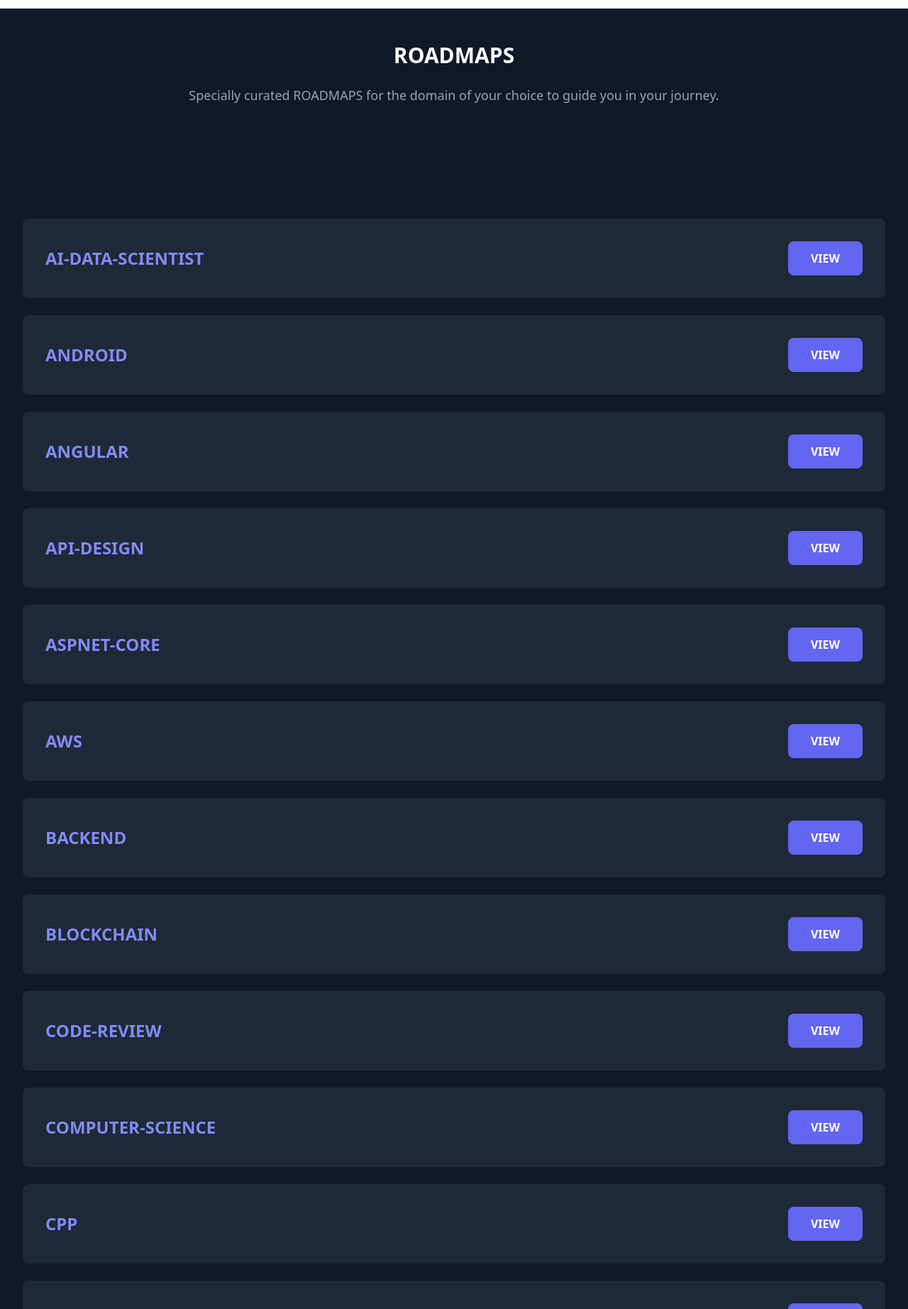
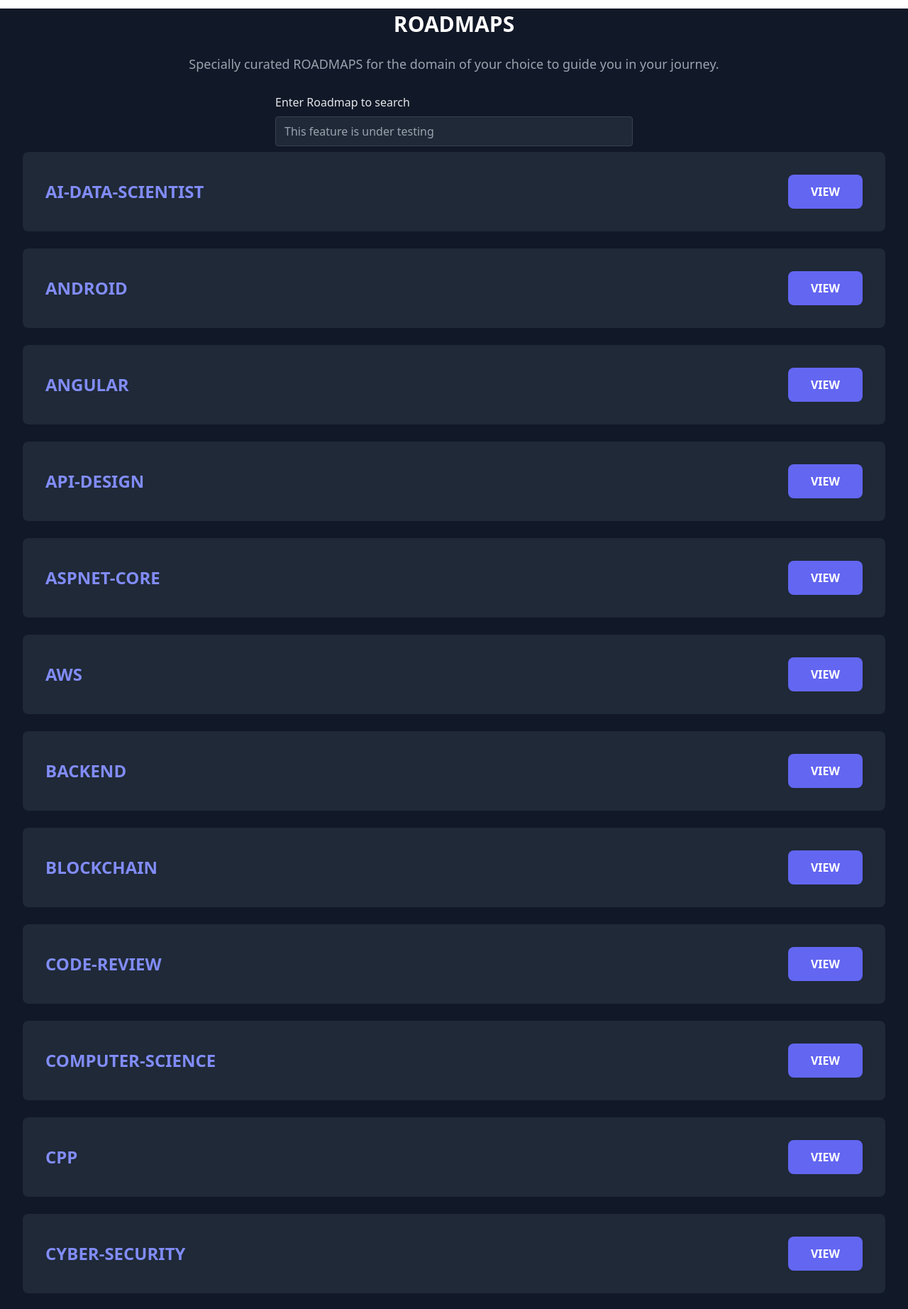
Before and after one commit to riaan-attar/AceUp, a Django app: page /roadmapsview/ in a window 1280 px wide. Shown: the part 80-1924 px from the top of the page at 71% size. Run offline with Django 4.2, Linux system fonts and the light colour scheme; data comes from the database, SQL or seed files in the repository; both versions use the stored data as it was after the commit; some libraries are stand-ins or nearby versions.

Commit message:
Roadmaps updates

```diff
--- a/AceUp/urls.py
+++ b/AceUp/urls.py
@@ -28,7 +28,9 @@ urlpatterns = [
     path("testEntry/", testEntry, name = "testEntry"),
     path("contactus/",views.contact,name = "contact"),
     path('reader/<int:pk>/',views.reader,name='reader'),
+    path('pdfreader/<int:pk>/',views.pdfreader,name='pdfreader'),
     path('gen/', gen , name = 'gen'),
     path('communities/',views.communities,name = 'communities'),
     path('events/',views.eventsview,name = 'events'),
+    path('upload_pdfs/', views.upload_pdfs, name='upload_pdfs'),
 ]
--- a/templates/roadmaps.html
+++ b/templates/roadmaps.html
@@ -1,3 +1,4 @@
+{% load static %}
 <!DOCTYPE html>
 <html lang="en">
 <head>
@@ -45,10 +46,10 @@
         </header>
     </div>
 </div>
-<div class="py-6 sm:py-8 lg:py-12">
+<div class="py-6 sm:py-8 lg:py-1">
   <div class="mx-auto max-w-screen-2xl px-4 md:px-8">
     <!-- text - start -->
-    <div class="mb-10 md:mb-16">
+    <div class="mb-3 md:mb-5">
       <h2 class="mb-4 text-center text-2xl font-bold text-white md:mb-6 lg:text-3xl">ROADMAPS</h2>
 
       <p class="mx-auto max-w-screen-md text-center text-gray-400 md:text-lg">Specially curated ROADMAPS for the domain of your choice to guide you in your journey. </p>
@@ -57,7 +58,18 @@
   </div>
 </div>
 
-<div class="bg-gray-900 py-6 sm:py-8 lg:py-12">
+
+<form class="mx-auto max-w-lg rounded-lg bg-gray-900">
+  <div class="flex flex-col gap-2 p-4 md:p-1">
+    <div>
+      <label for="text" class="mb-2 inline-block text-sm text-gray-200 sm:text-base">Enter Roadmap to search</label>
+      <input name="text" placeholder="This feature is under testing " class="w-full rounded border border-gray-700 bg-gray-800 px-3 py-2 text-gray-200 outline-none ring-indigo-500 transition duration-100 focus:ring" />
+    </div>
+  </div>
+</form>
+
+
+<div class="bg-gray-900 py-6 sm:py-8 lg:py-1">
 
   <div class="mx-auto max-w-screen-2xl px-4 md:px-8">
     {% for i in roadmaps %}
@@ -66,7 +78,7 @@
         <h2 class="text-xl font-bold text-indigo-400 md:text-2xl">{{i.title|upper}} </h2>
         <!-- <p class="text-gray-300">SUB: {{i.subject|upper}}&emsp;&emsp;|&emsp;&emsp;YEAR: {{i.year}}</p> -->
       </div>
-      <a href="{{ i.url.url }}" class="inline-block rounded-lg bg-indigo-500 px-8 py-3 text-center text-sm font-semibold text-white outline-none ring-indigo-300 transition duration-100 hover:bg-indigo-600 focus-visible:ring active:bg-indigo-700 md:text-base">VIEW</a>
+      <a href="{% url 'pdfreader' pk=i.id %}" class="inline-block rounded-lg bg-indigo-500 px-8 py-3 text-center text-sm font-semibold text-white outline-none ring-indigo-300 transition duration-100 hover:bg-indigo-600 focus-visible:ring active:bg-indigo-700 md:text-base">VIEW</a>
     </div>
     <br>
     {% endfor %}
--- a/user/models.py
+++ b/user/models.py
@@ -30,4 +30,4 @@ class event(models.Model):
 
 class roadmaps(models.Model):
     title = models.CharField(max_length=255)
-    url = models.FileField(upload_to='satic/roadmaps')
+    url = models.FileField(upload_to='satic/roadmaps/')
--- a/user/views.py
+++ b/user/views.py
@@ -37,3 +37,44 @@ def displayTesti(request):
 
 def contact(request):
     return render(request,'contact.html')
+
+def pdfreader(request,pk):
+    file_link = roadmaps.objects.get(id=pk)
+    file_l = file_link.url.name
+    filea= os.path.basename(file_l)
+    filea = 'roadmaps/'+filea
+    file_l = static(filea)
+    return render(request,'reader.html',{"file":file_l})
+
+# user/views.py
+from django.shortcuts import render, redirect
+from django.core.files.storage import default_storage
+from django.conf import settings
+from django.core.files.base import ContentFile
+import os
+
+def upload_pdfs(request):
+    if request.method == 'POST':
+        # Check if files are present in the request
+        if 'pdf_files' in request.FILES:
+            files = request.FILES.getlist('pdf_files')
+
+            for file in files:
+                # Generate a file name and save the file
+                file_name = file.name
+                file_path = os.path.join(settings.MEDIA_ROOT, 'satic/roadmaps/', file_name)
+
+                # Save file to the media directory
+                with default_storage.open(file_path, 'wb+') as destination:
+                    for chunk in file.chunks():
+                        destination.write(chunk)
+
+                # Save file information in the database
+                roadmaps.objects.create(
+                    title=file_name[:-4],
+                    url=file_path
+                )
+
+            return redirect('your_success_url')  # Redirect to a success page or another view
+
+    return render(request, 'upload_pdfs.html')  # Render a template with a file upload form
```
Also changed, not shown: templates/upload_pdfs.html (added, +17 -0 lines), db.sqlite3, satic/1.txt (deleted), user/migrations/0007_alter_roadmaps_url.py (added), 2 other files.
